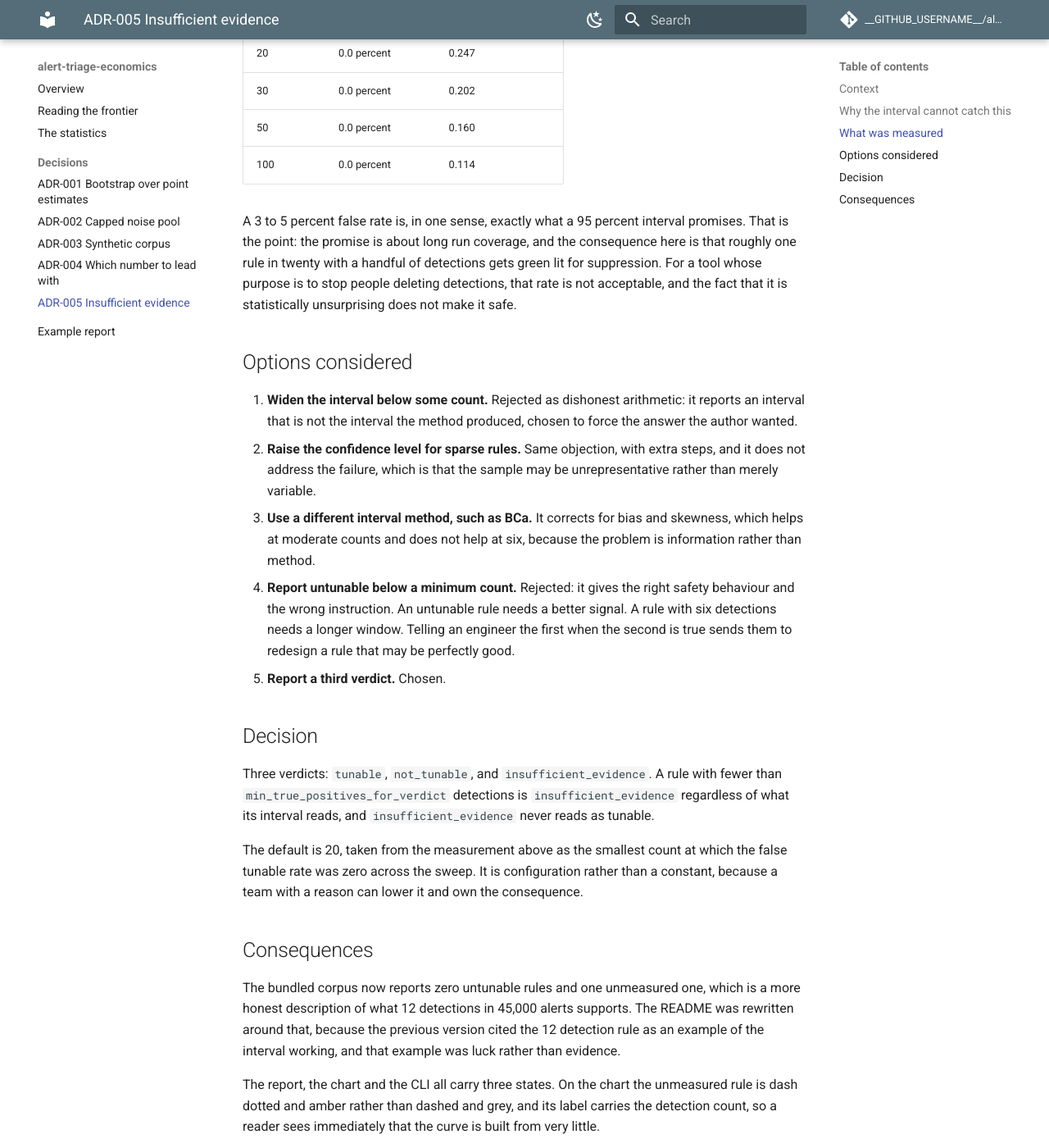
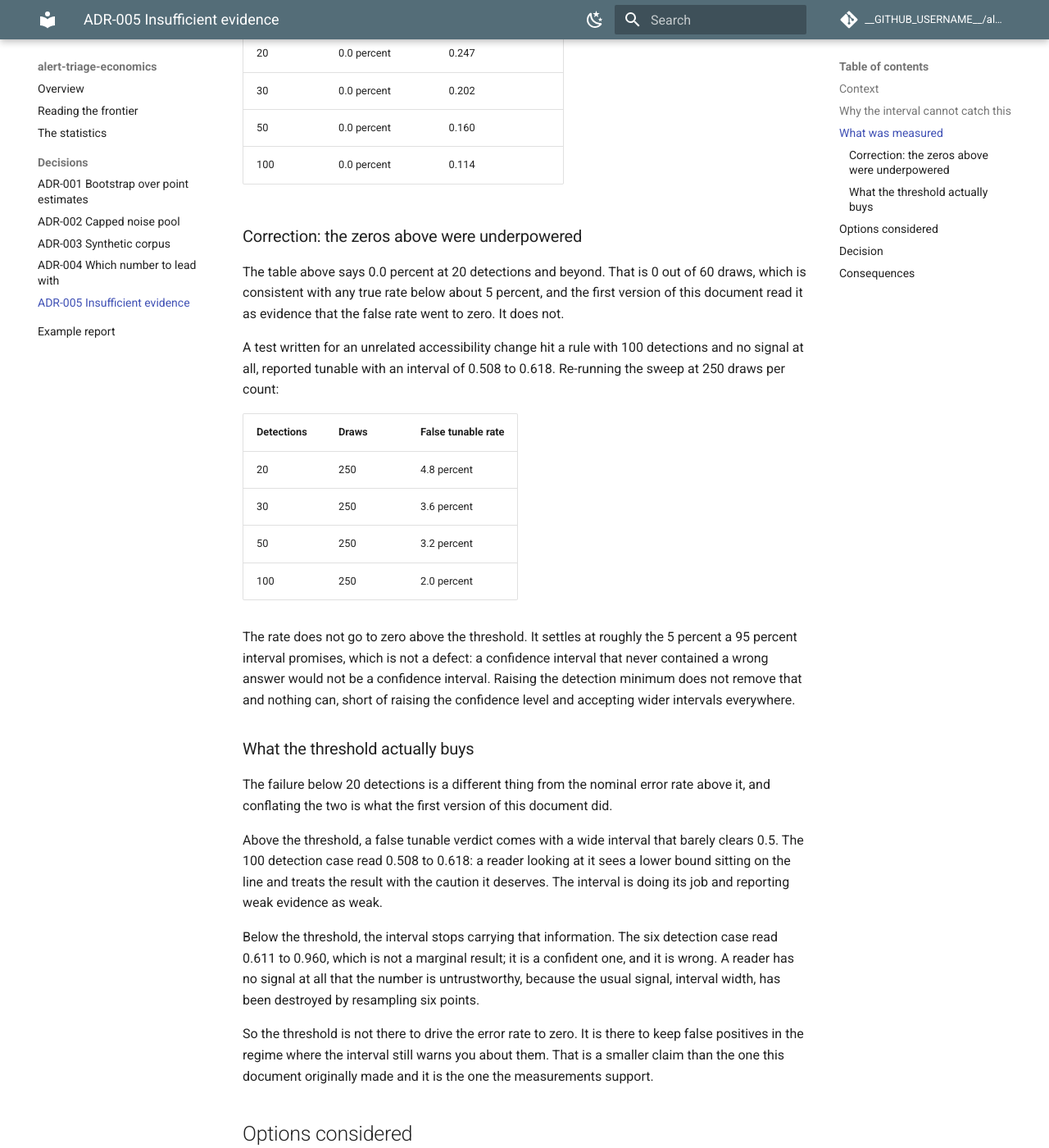
Before and after one commit to nilay-dave/alert-triage-economics, an MkDocs documentation site: the page built from docs/adr/adr-005-insufficient-evidence.md, in a window 1280 px wide and 1400 px high, scrolled down 1353 px. Shown: the whole window at 82% size. Built offline with MkDocs 1.6.1 and Material for MkDocs 9.7.7, drawn with Linux system fonts in a browser that asks for light colours; comment, search, counter and statistics services are not loaded; some of the changed text lies outside the part shown.

Commit message:
fix(docs): correct an overclaim in adr-005 and the test pinning it
Symptom: a test written for an unrelated change hit a no signal rule with 100
detections reported tunable, which ADR-005 said did not happen above the
threshold.
Root cause: that claim rested on 0 of 60 draws, which is consistent with any
rate below about 5 percent. At 250 draws the rate is 2 to 5 percent, which is
the nominal rate a 95 percent interval promises. The threshold does not remove
false positives, it keeps them in the regime where the interval still warns
about them, and the test now asserts that instead.

```diff
--- a/docs/adr/adr-005-insufficient-evidence.md
+++ b/docs/adr/adr-005-insufficient-evidence.md
@@ -55,12 +55,51 @@ detection count, asking how often the tool returned a tunable verdict:
 | 50 | 0.0 percent | 0.160 |
 | 100 | 0.0 percent | 0.114 |
 
-A 3 to 5 percent false rate is, in one sense, exactly what a 95 percent interval
-promises. That is the point: the promise is about long run coverage, and the
-consequence here is that roughly one rule in twenty with a handful of detections
-gets green lit for suppression. For a tool whose purpose is to stop people
-deleting detections, that rate is not acceptable, and the fact that it is
-statistically unsurprising does not make it safe.
+### Correction: the zeros above were underpowered
+
+The table above says 0.0 percent at 20 detections and beyond. That is 0 out of
+60 draws, which is consistent with any true rate below about 5 percent, and the
+first version of this document read it as evidence that the false rate went to
+zero. It does not.
+
+A test written for an unrelated accessibility change hit a rule with 100
+detections and no signal at all, reported tunable with an interval of 0.508 to
+0.618. Re-running the sweep at 250 draws per count:
+
+| Detections | Draws | False tunable rate |
+| --- | --- | --- |
+| 20 | 250 | 4.8 percent |
+| 30 | 250 | 3.6 percent |
+| 50 | 250 | 3.2 percent |
+| 100 | 250 | 2.0 percent |
+
+The rate does not go to zero above the threshold. It settles at roughly the 5
+percent a 95 percent interval promises, which is not a defect: a confidence
+interval that never contained a wrong answer would not be a confidence interval.
+Raising the detection minimum does not remove that and nothing can, short of
+raising the confidence level and accepting wider intervals everywhere.
+
+### What the threshold actually buys
+
+The failure below 20 detections is a different thing from the nominal error rate
+above it, and conflating the two is what the first version of this document did.
+
+Above the threshold, a false tunable verdict comes with a wide interval that
+barely clears 0.5. The 100 detection case read 0.508 to 0.618: a reader looking
+at it sees a lower bound sitting on the line and treats the result with the
+caution it deserves. The interval is doing its job and reporting weak evidence
+as weak.
+
+Below the threshold, the interval stops carrying that information. The six
+detection case read 0.611 to 0.960, which is not a marginal result; it is a
+confident one, and it is wrong. A reader has no signal at all that the number is
+untrustworthy, because the usual signal, interval width, has been destroyed by
+resampling six points.
+
+So the threshold is not there to drive the error rate to zero. It is there to
+keep false positives in the regime where the interval still warns you about
+them. That is a smaller claim than the one this document originally made and it
+is the one the measurements support.
 
 ## Options considered
 
@@ -87,10 +126,14 @@ with fewer than `min_true_positives_for_verdict` detections is
 `insufficient_evidence` regardless of what its interval reads, and
 `insufficient_evidence` never reads as tunable.
 
-The default is 20, taken from the measurement above as the smallest count at
-which the false tunable rate was zero across the sweep. It is configuration
-rather than a constant, because a team with a reason can lower it and own the
-consequence.
+The default is 20. It is the count above which a false tunable verdict arrives
+with an interval that visibly straddles chance, rather than a narrow interval
+around a wrong estimate. It is configuration rather than a constant, because a
+team with a reason can lower it and own the consequence.
+
+It is explicitly not a count above which false positives stop. Roughly one in
+twenty weak rules will still read tunable, with a lower bound sitting on 0.5,
+and the report shows that bound so the reader can see it.
 
 ## Consequences
 
@@ -110,5 +153,12 @@ decision refuses. "We do not know" is an answer, and a tool that cannot say it
 will eventually say something worse.
 
 Two tests pin this: one reproduces the exact six detection case and requires an
-unmeasured verdict, and one sweeps twelve seeds at 25 detections on a pure noise
-signal and requires that none of them come back tunable.
+unmeasured verdict, and one asserts that when a no signal rule above the
+threshold does read tunable, its interval lower bound sits close to 0.5 rather
+than comfortably above it. The second test replaced an earlier one that required
+no seed to come back tunable, which was asserting the overclaim this document
+originally made and would have failed as soon as the seed sweep widened.
+
+The lesson, recorded because it is the more useful half: a measured zero from
+60 draws is not a zero, and writing "measured" next to it does not make it one.
+The sweep should have been powered for the rate it was trying to rule out.
```
Also changed, not shown: 1 other file.
